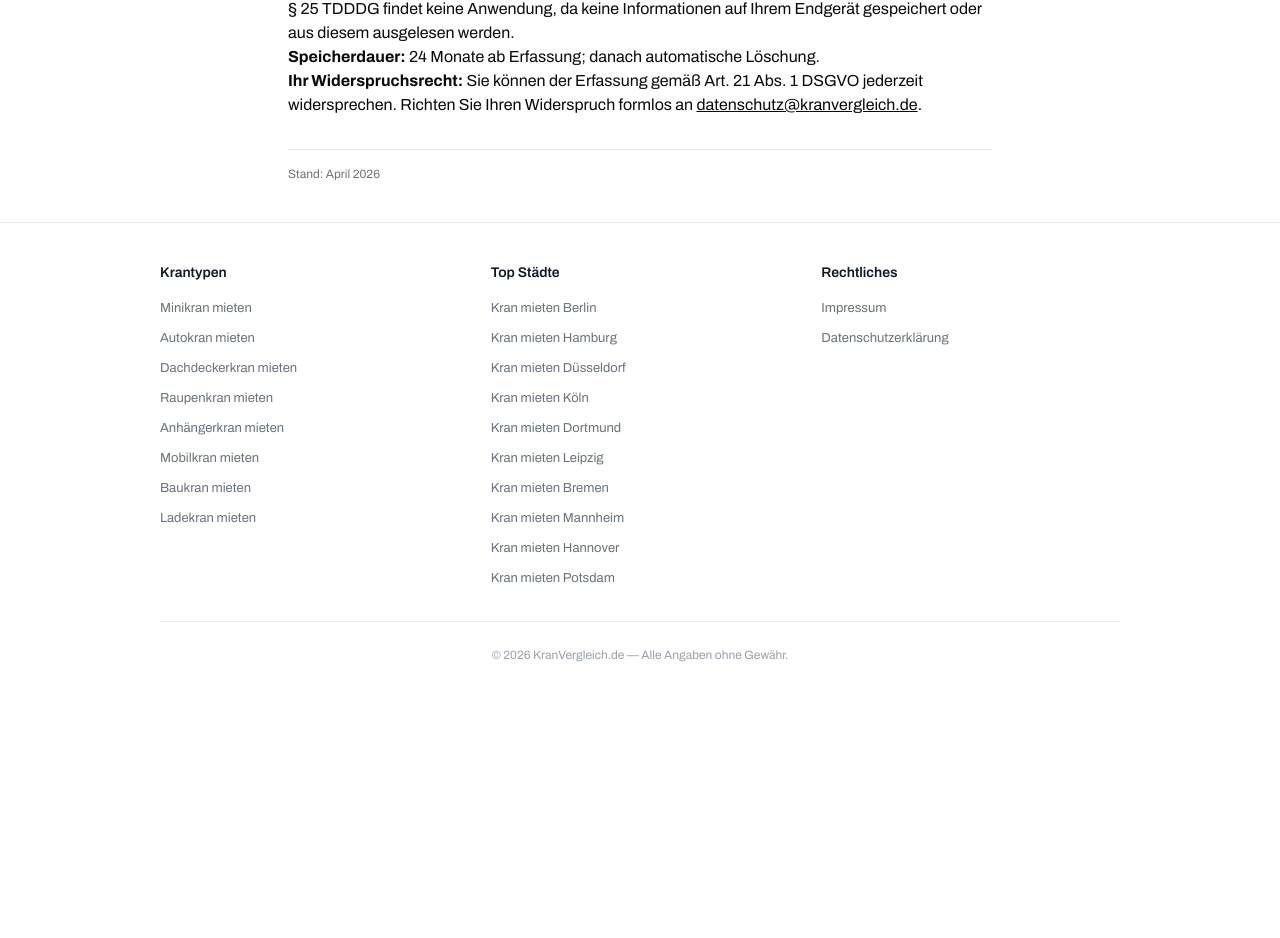
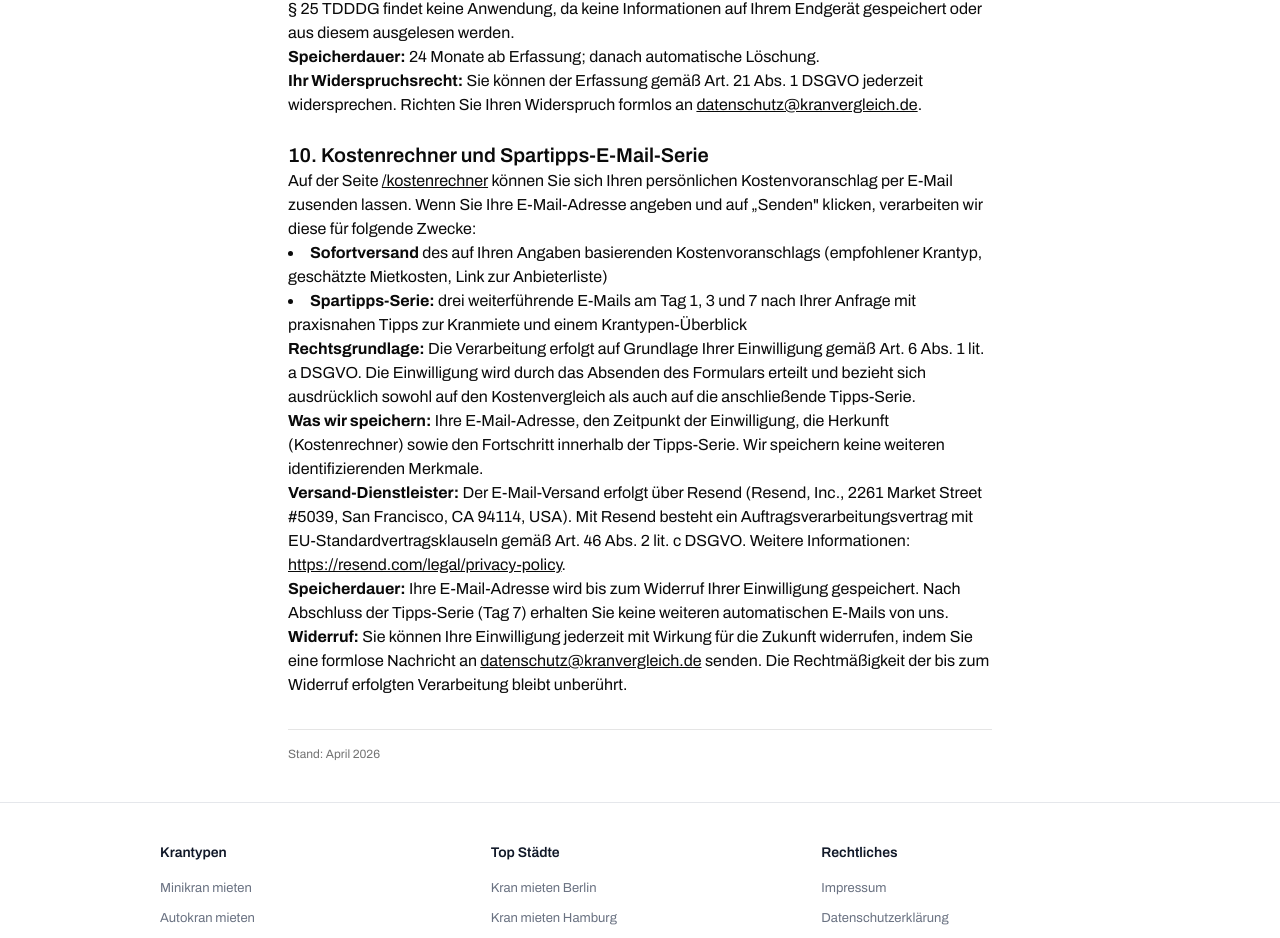
Before and after one commit to christophjonetzko-stack/kranvergleich, a Next.js app: page /datenschutz in a window 1280 px wide. Shown: the part 3092-4030 px from the top of the page. Before the commit the page ends 3796 px from the top, so only its background shows below. Built offline with nearby package versions, Linux system fonts and the light colour scheme.

Commit message:
legal(datenschutz): add §10 Kostenrechner + Spartipps-Serie consent disclosure

```diff
--- a/src/app/datenschutz/page.tsx
+++ b/src/app/datenschutz/page.tsx
@@ -238,6 +238,60 @@ export default function DatenschutzPage() {
           </p>
         </section>
 
+        <section>
+          <h2 className="text-xl font-semibold">10. Kostenrechner und Spartipps-E-Mail-Serie</h2>
+          <p>
+            Auf der Seite <a href="/kostenrechner" className="underline hover:text-foreground">/kostenrechner</a>{' '}
+            können Sie sich Ihren persönlichen Kostenvoranschlag per E-Mail zusenden lassen.
+            Wenn Sie Ihre E-Mail-Adresse angeben und auf „Senden" klicken, verarbeiten wir diese
+            für folgende Zwecke:
+          </p>
+          <ul className="list-disc list-inside">
+            <li>
+              <strong>Sofortversand</strong> des auf Ihren Angaben basierenden Kostenvoranschlags
+              (empfohlener Krantyp, geschätzte Mietkosten, Link zur Anbieterliste)
+            </li>
+            <li>
+              <strong>Spartipps-Serie:</strong> drei weiterführende E-Mails am Tag 1, 3 und 7 nach
+              Ihrer Anfrage mit praxisnahen Tipps zur Kranmiete und einem Krantypen-Überblick
+            </li>
+          </ul>
+          <p>
+            <strong>Rechtsgrundlage:</strong> Die Verarbeitung erfolgt auf Grundlage Ihrer
+            Einwilligung gemäß Art. 6 Abs. 1 lit. a DSGVO. Die Einwilligung wird durch das
+            Absenden des Formulars erteilt und bezieht sich ausdrücklich sowohl auf den
+            Kostenvergleich als auch auf die anschließende Tipps-Serie.
+          </p>
+          <p>
+            <strong>Was wir speichern:</strong> Ihre E-Mail-Adresse, den Zeitpunkt der
+            Einwilligung, die Herkunft (Kostenrechner) sowie den Fortschritt innerhalb der
+            Tipps-Serie. Wir speichern keine weiteren identifizierenden Merkmale.
+          </p>
+          <p>
+            <strong>Versand-Dienstleister:</strong> Der E-Mail-Versand erfolgt über Resend
+            (Resend, Inc., 2261 Market Street #5039, San Francisco, CA 94114, USA). Mit Resend
+            besteht ein Auftragsverarbeitungsvertrag mit EU-Standardvertragsklauseln gemäß
+            Art. 46 Abs. 2 lit. c DSGVO. Weitere Informationen:{' '}
+            <a href="https://resend.com/legal/privacy-policy" target="_blank" rel="noopener noreferrer" className="underline hover:text-foreground">
+              https://resend.com/legal/privacy-policy
+            </a>.
+          </p>
+          <p>
+            <strong>Speicherdauer:</strong> Ihre E-Mail-Adresse wird bis zum Widerruf Ihrer
+            Einwilligung gespeichert. Nach Abschluss der Tipps-Serie (Tag 7) erhalten Sie keine
+            weiteren automatischen E-Mails von uns.
+          </p>
+          <p>
+            <strong>Widerruf:</strong> Sie können Ihre Einwilligung jederzeit mit Wirkung für die
+            Zukunft widerrufen, indem Sie eine formlose Nachricht an{' '}
+            <a href="mailto:datenschutz@kranvergleich.de" className="underline hover:text-foreground">
+              datenschutz@kranvergleich.de
+            </a>{' '}
+            senden. Die Rechtmäßigkeit der bis zum Widerruf erfolgten Verarbeitung bleibt
+            unberührt.
+          </p>
+        </section>
+
         <div className="border-t pt-4 mt-8">
           <p className="text-xs text-muted-foreground">
             Stand: April 2026
```
